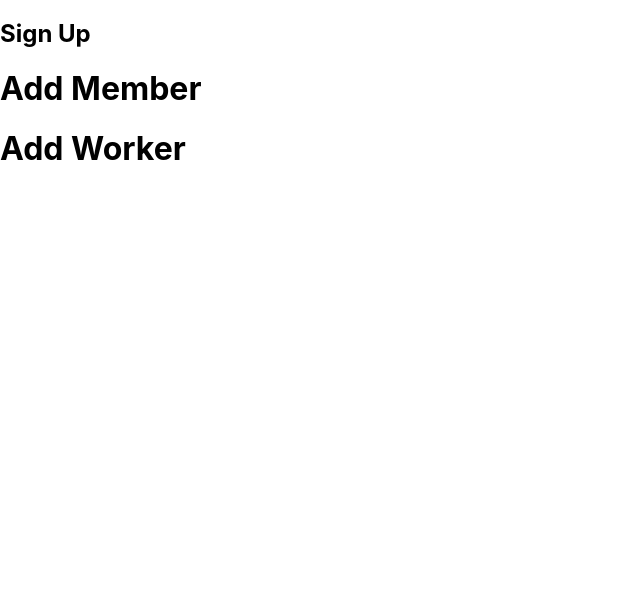
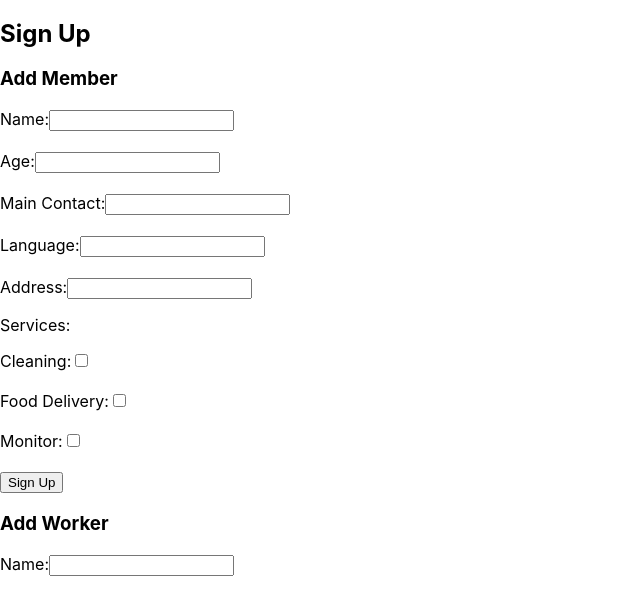
Before and after one commit to smmyl/home_care-services_frontend, a React (Create React App) app: page / in a window 1280 px wide. Shown: the part 354-949 px from the top of the page, without its empty margins (0-640 px from the left). Before the commit the page ends 800 px from the top, so only its background shows below. Built offline with nearby package versions, Linux system fonts and the light colour scheme; no server answers.

Commit message:
conflict

```diff
--- a/src/components/members/Add.js
+++ b/src/components/members/Add.js
@@ -56,7 +56,42 @@ const AddMember = (props) => {
 
     return (
         <>
-            <h1>Add Member</h1>
+            <h3>Add Member</h3>
+            <form onSubmit = {handleAddMember}>
+                <label htmlFor='name'>Name:</label>
+                <input type='text' name='name' onChange = {handleName} />
+                <br/>
+                <br/>
+                <label htmlFor='age'>Age:</label>
+                <input type='number' name='age' onChange={handleAge} />
+                <br/>
+                <br/>
+                <label htmlFor='familyMember'>Main Contact:</label>
+                <input type='text' name='familyMember' onChange={handleFamilyMember} />
+                <br/>
+                <br/>
+                <label htmlFor='language'>Language:</label>
+                <input type='text' name='language' onChange={handleLanguage} />
+                <br/>
+                <br/>
+                <label htmlFor='address'>Address:</label>
+                <input type='text' name='address' onChange={handleAddress} />
+                <br/>
+                <p>Services:</p>
+                <label htmlFor='clean'>Cleaning:</label>
+                <input type='checkbox' name='clean' value = 'true' onChange={handleClean}/>
+                <br/>
+                <br/>
+                <label htmlFor='clean'>Food Delivery:</label>
+                <input type='checkbox' name='clean' value = 'true' onChange={handleFood}/>
+                <br/>
+                <br/>
+                <label htmlFor='watch'>Monitor:</label>
+                <input type='checkbox' name='watch' value = 'true' onChange={handleWatch}/>
+                <br/>
+                <br/>
+                <input type="submit" value="Sign Up"/>
+            </form>
         </>
     )
 }
--- a/src/components/members/Edit.js
+++ b/src/components/members/Edit.js
@@ -65,7 +65,71 @@ const EditMember = (props) => {
 
     return (
         <>
-            <h1>Edit Member</h1>
+            <form id = 'editMemberForm' onSubmit = {handleEdit}>
+                <label htmlFor='name'>Name:</label>
+                <input type='text' name='name' placeholder = {props.member.name} onChange={handleNameUpdate} />
+                <br/>
+                <br/>
+                <label htmlFor='age'>Age:</label>
+                <input type='number' name='age' placeholder = {props.member.age} onChange={handleAgeUpdate} />
+                <br/>
+                <br/>
+                <label htmlFor='familyMember'>Family Member:</label>
+                <input type='text' name='familyMember' placeholder = {props.member.familyMember} onChange={handleFamilyMemberUpdate} />
+                <br/>
+                <br/>
+                <label htmlFor='language'>Language:</label>
+                <input type='text' name='language' placeholder = {props.member.language} onChange={handleLanguageUpdate} />
+                <br/>
+                <br/>
+                <label htmlFor='address'>Address:</label>
+                <input type='text' name='address' placeholder = {props.member.address} onChange={handleAddressUpdate} />
+                <br/>
+                <br/>
+                <p>Services:</p>
+                {props.member.clean ?
+                <>
+                    <label htmlFor='clean'>Cleaning:</label>
+                    <input type='checkbox' name='clean' onChange={handleCleanUpdate} defaultChecked/>
+                </>
+                :
+                <>
+                    <label htmlFor='clean'>Cleaning:</label>
+                    <input type='checkbox' name='clean' onChange={handleCleanUpdate}/>
+                </>
+                }
+                <br/>
+                <br/>
+                {props.member.food ?
+                <>
+                    <label htmlFor='food'>Food Delivery:</label>
+                    <input type='checkbox' name='food' onChange={handleFoodUpdate} defaultChecked/>
+                </>
+                :
+                <>
+                    <label htmlFor='food'>Food Delivery:</label>
+                    <input type='checkbox' name='food' onChange={handleFoodUpdate}/>
+                </>
+                }
+                <br/>
+                <br/>
+                {props.member.watch ?
+                <>
+                    <label htmlFor='watch'>Monitor:</label>
+                    <input type='checkbox' name='watch' onChange={handleWatchUpdate} defaultChecked/>
+                </>
+                :
+                <>
+                    <label htmlFor='watch'>Monitor:</label>
+                    <input type='checkbox' name='clean' onChange={handleWatchUpdate}/>
+                </>
+                }
+                <br/>
+                <br/>
+            </form>
+            <button type = 'submit' form = 'editMemberForm'>Update</button>
+            <button onClick = {() => {handleDeleteMember(props.member)}}>Delete</button>
+            <button onClick = {() => {props.toggleEdit()}}>Cancel</button>
         </>
     )
 }
--- a/src/components/workers/Add.js
+++ b/src/components/workers/Add.js
@@ -34,7 +34,26 @@ const AddWorker = (props) => {
 
     return (
         <>
-            <h1>Add Worker</h1>
+            <h3>Add Worker</h3>
+            <form onSubmit = {handleAddWorker}>
+                <label htmlFor='name'>Name:</label>
+                <input type='text' name='name' onChange = {handleName} />
+                <br/>
+                <br/>
+                <label htmlFor='age'>Age:</label>
+                <input type='number' name='age' onChange={handleAge} />
+                <br/>
+                <br/>
+                <label htmlFor='language'>Language:</label>
+                <input type='text' name='language' onChange={handleLanguage} />
+                <br/>
+                <br/>
+                <label htmlFor='image'>Image Url:</label>
+                <input type='text' name='image' onChange={handleImage} />
+                <br/>
+                <br/>
+                <input type="submit" value="Sign Up"/>
+            </form>
         </>
     )
 }
--- a/src/components/workers/Edit.js
+++ b/src/components/workers/Edit.js
@@ -34,7 +34,27 @@ const EditWorker = (props) => {
 
     return (
         <>
-            <h1>Edit Worker</h1>
+            <form id = 'editWorkerForm' onSubmit = {handleEdit}>
+                <label htmlFor='name'>Name:</label>
+                <input type='text' name='name' onChange={handleNameUpdate} />
+                <br/>
+                <br/>
+                <label htmlFor='age'>Age:</label>
+                <input type='number' name='age' onChange={handleAgeUpdate} />
+                <br/>
+                <br/>
+                <label htmlFor='language'>Language:</label>
+                <input type='text' name='language' onChange={handleLanguageUpdate} />
+                <br/>
+                <br/>
+                <label htmlFor='image'>Image URL:</label>
+                <input type='text' name='image' onChange={handleImageUpdate} />
+                <br/>
+                <br/>
+            </form>
+            <button type = 'submit' form = 'editWorkerForm'>Update</button>
+            <button onClick = {() => {props.handleDeleteWorker(props.worker)}}>Delete</button>
+            <button onClick = {() => {props.toggleEdit()}}>Cancel</button>
         </>
     )
 }
```
